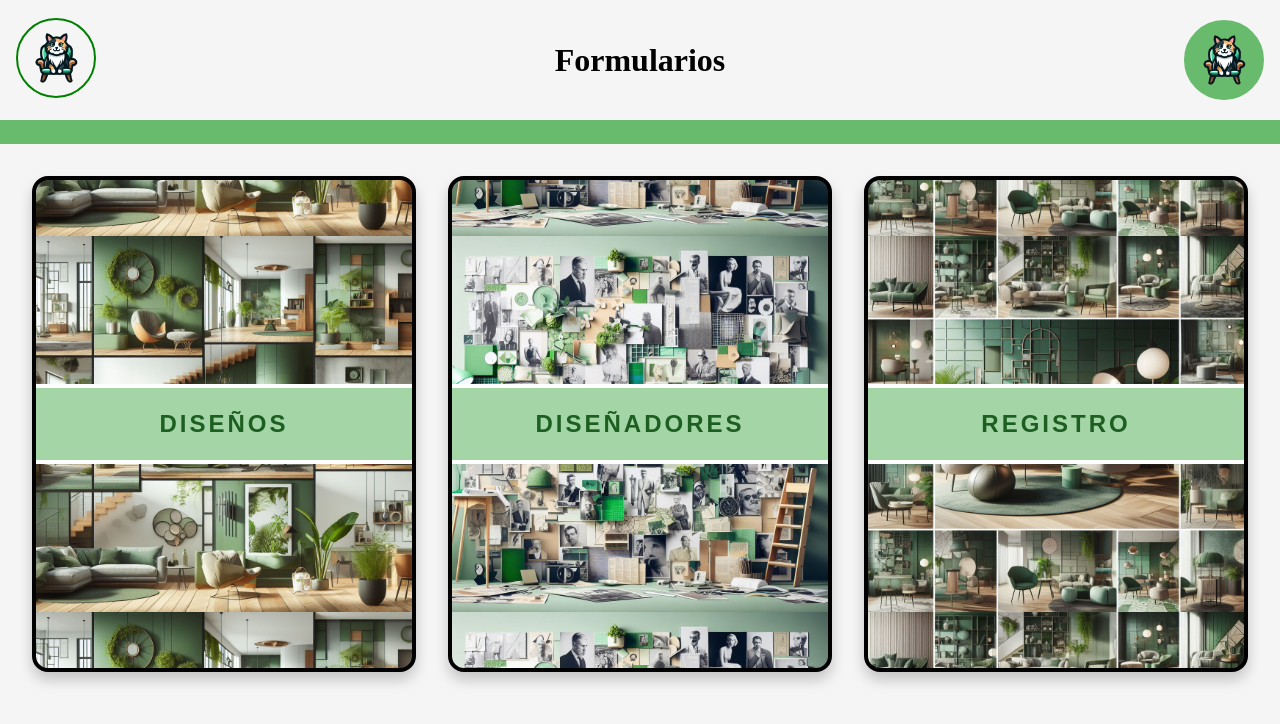
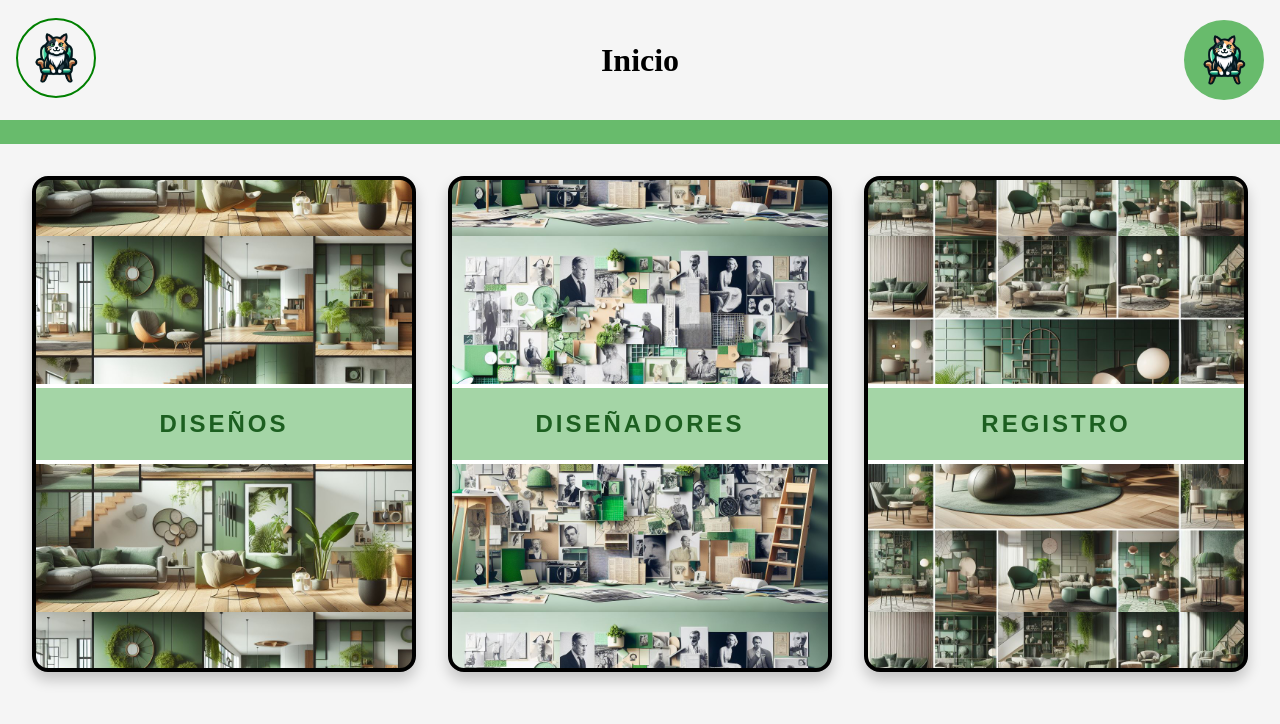
Before and after one commit to Brisnayu/Proyecto-Cum-Laude-NextLevel, a Next.js app: page / in a window 1280 px wide. Shown: the top 724 px of the page. Built offline with nearby package versions, Linux system fonts and the light colour scheme.

Commit message:
Add titlePage, Layout

```diff
--- a/components/Layout.tsx
+++ b/components/Layout.tsx
@@ -3,7 +3,7 @@ import styles from "@/styles/components/layout.module.css";
 import Image from "next/image";
 import Link from "next/link";
 
-const Layout = ({ title, description, image, children }: Props) => {
+const Layout = ({ title, titlePage, description, image, children }: Props) => {
   return (
     <>
       <Head>
@@ -30,7 +30,7 @@ const Layout = ({ title, description, image, children }: Props) => {
           />
         </Link>
 
-        <h1>Formularios</h1>
+        <h1>{titlePage}</h1>
 
         <Image
             src="/logo-cat.png"
@@ -49,6 +49,7 @@ const Layout = ({ title, description, image, children }: Props) => {
 
 export type Props = {
   title: string;
+  titlePage: string;
   description: string;
   image: string;
   children: React.ReactNode;
--- a/pages/design/[entity].tsx
+++ b/pages/design/[entity].tsx
@@ -35,6 +35,7 @@ const EntityPage = () => {
   return (
     <Layout
       title="Page Design"
+      titlePage="Información diseños"
       description="Página de los diseños"
       image="/silla.png"
     >
--- a/pages/design/index.tsx
+++ b/pages/design/index.tsx
@@ -19,6 +19,7 @@ const DesignPage = ({ designs }: Props) => {
   return (
     <Layout
       title="Page Design"
+      titlePage="Inicio Diseños"
       description="Página de los diseños"
       image="/silla.png"
     >
--- a/pages/designer/[entity].tsx
+++ b/pages/designer/[entity].tsx
@@ -36,6 +36,7 @@ const EntityPage = () => {
   return (
     <Layout
       title="Page Design"
+      titlePage="Información diseñadores"
       description="Página de los diseños"
       image="/silla.png"
     >
--- a/pages/designer/index.tsx
+++ b/pages/designer/index.tsx
@@ -22,6 +22,7 @@ const DesignerPage = ({ designers }: Props) => {
   return (
     <Layout
       title="Page Design"
+      titlePage="Inicio diseñadores"
       description="Página de los diseños"
       image="/silla.png"
     >
--- a/pages/form/delete.tsx
+++ b/pages/form/delete.tsx
@@ -24,6 +24,7 @@ const DeletePage = ({ designs, designers }: Props) => {
   return (
     <Layout
       title="Page Delete"
+      titlePage="Eliminación de información"
       description="Página principal eliminar"
       image="/silla.png"
     >
--- a/pages/form/index.tsx
+++ b/pages/form/index.tsx
@@ -11,6 +11,7 @@ const FormPage = () => {
   return (
     <Layout
       title="Page Form Design"
+      titlePage="Formularios"
       description="Página principal formularios"
       image="/silla.png"
     >
--- a/pages/form/register.tsx
+++ b/pages/form/register.tsx
@@ -22,6 +22,7 @@ const RegisterPage = () => {
   return (
     <Layout
       title="Page Register"
+      titlePage="Nuevo registro"
       description="Página principal formularios"
       image="/silla.png"
     >
--- a/pages/form/update.tsx
+++ b/pages/form/update.tsx
@@ -25,6 +25,7 @@ const UpdatePage = ({ designs, designers }: Props) => {
   return (
     <Layout
       title="Page Register"
+      titlePage="Actualización de información"
       description="Página principal formularios"
       image="/silla.png"
     >
--- a/pages/index.tsx
+++ b/pages/index.tsx
@@ -9,7 +9,7 @@ const inter = Inter({ subsets: ["latin"] });
 
 const Home = () => {
   return (
-    <Layout title="Page Home" description="Pagina de inicio" image="/silla.png">
+    <Layout title="Page Home" titlePage="Inicio" description="Pagina de inicio" image="/silla.png">
 
       <div className={styles.home}>
         <div className={styles.flipCard}>
```
